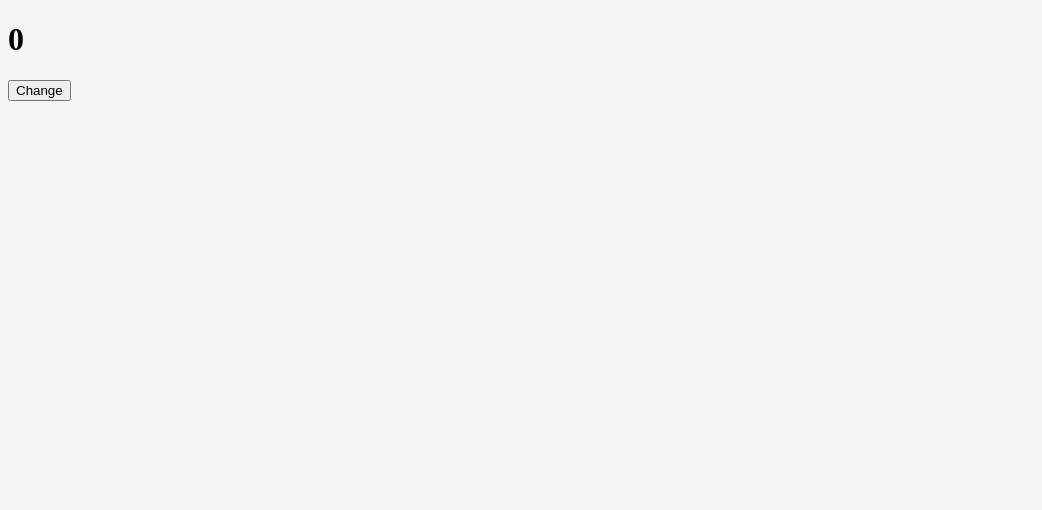
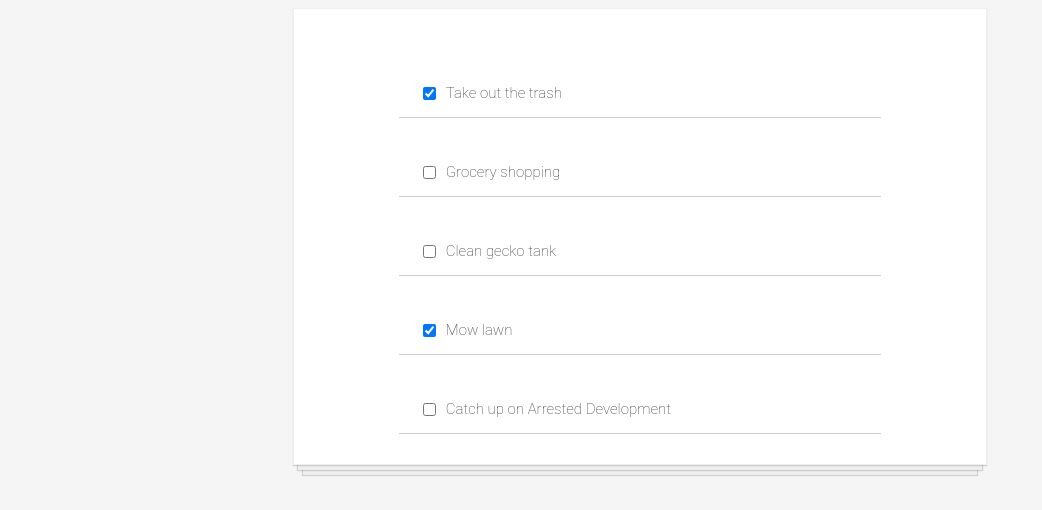
Before and after one commit to debelistic/reactTut, a React app: page / in a window 1280 px wide. Shown: the top 510 px of the page, without its empty margins (0-1042 px from the left). Built offline with nearby package versions, Linux system fonts and the light colour scheme.

Commit message:
add events to component

```diff
--- a/main.js
+++ b/main.js
@@ -1,6 +1,6 @@
 import React from "react";
 import ReactDOM from "react-dom";
-import Events from './events/App';
+import Todo from './todoApp/TodoApp';
 import './styles/TodoApp.css';
 
-ReactDOM.render(<Events />, document.getElementById('app'));
+ReactDOM.render(<Todo />, document.getElementById('app'));
--- a/todoApp/TodoApp.js
+++ b/todoApp/TodoApp.js
@@ -2,20 +2,35 @@ import React, {Component} from 'react';
 import TodoItem from './components/TodoItem';
 import mockTodo from '../mockdata/mockTodo';
 
-const todoItems = mockTodo.map(todoItem => <TodoItem key={todoItem.id} item={todoItem}/>)
 
 class Todo extends Component {
   constructor(){
     super();
     this.state = {
-      todoItems,
-    }
+      mockTodo,
+    };
+    this.handleOnChange = this.handleOnChange.bind(this);
+  }
+
+  handleOnChange(id){
+    this.setState(prevState => {
+      const updatedTodo = prevState.mockTodo.map(todo => {
+        if(todo.id === id){
+          todo.completed = !todo.completed
+        }
+        return todo;
+      })
+      return {
+        mockTodo: updatedTodo,
+      }
+    })
   }
 
   render() {
+    const todoItems = this.state.mockTodo.map(todoItem => <TodoItem key={todoItem.id} item={todoItem} onChange={this.handleOnChange}/>)
     return (
       <div className="todo-list">
-        {this.state.todoItems}
+        {todoItems}
       </div>
     )
   }
--- a/todoApp/components/TodoItem.js
+++ b/todoApp/components/TodoItem.js
@@ -3,7 +3,9 @@ import React from 'react';
 const TodoItem = (props) => {
   return(
     <div className="todo-item">
-      <input type="checkbox" checked={props.item.completed} onChange={() => console.log('Checked')}/>
+      <input type="checkbox"
+        checked={props.item.completed}
+        onChange={() => props.onChange(props.item.id)}/>
       <p>{props.item.text}</p>
     </div>
   )
```
